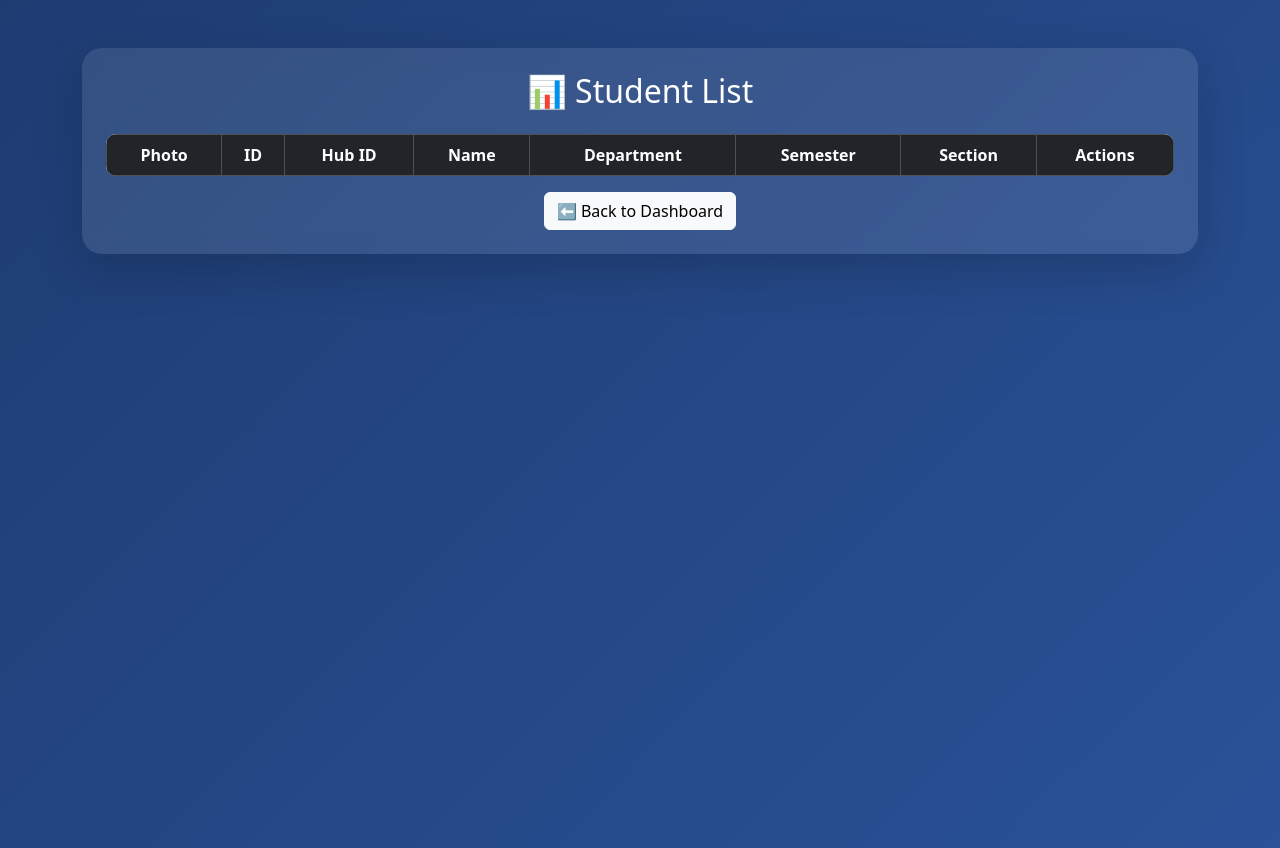
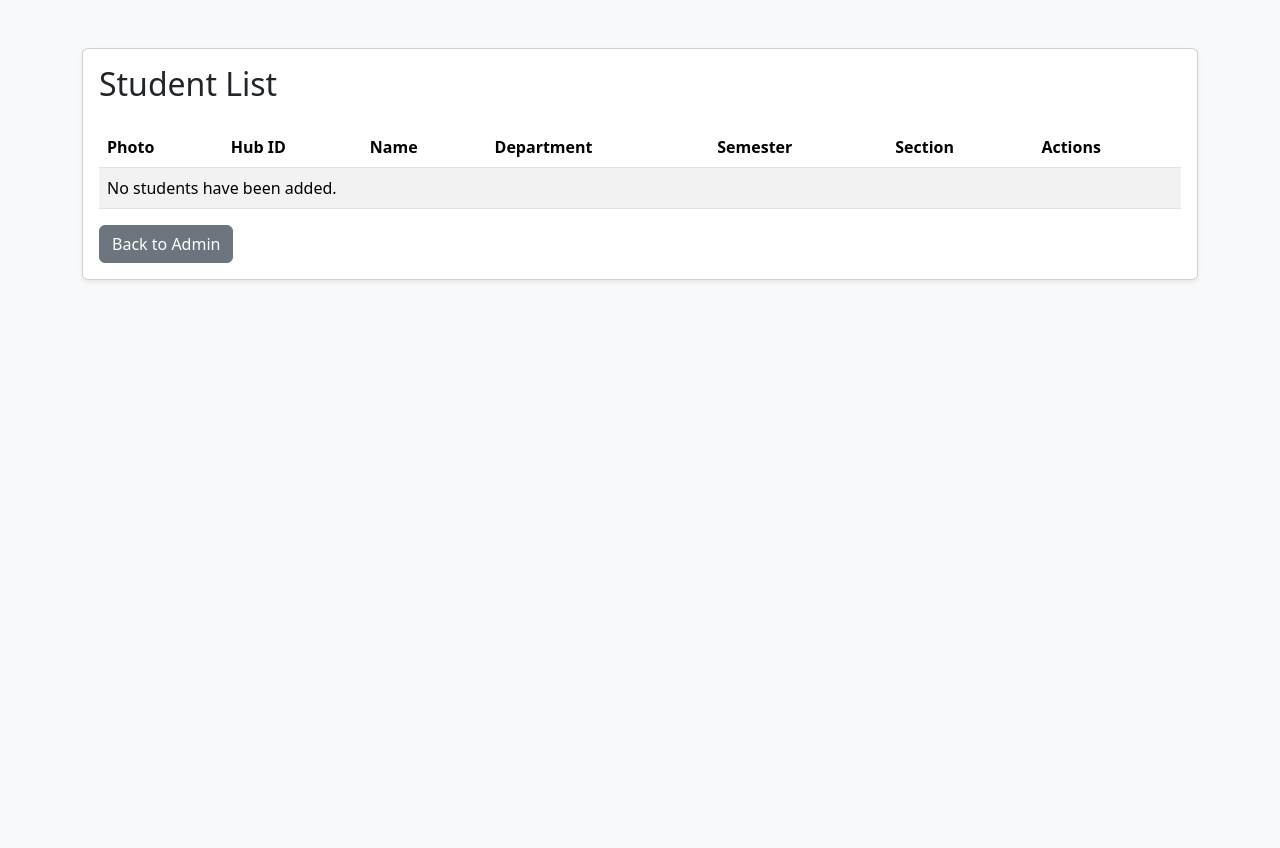
Before and after one commit to Bunny-Kadari/Student-Hub-Attendance-System, a Python web app: template templates/student_list.html in a window 1280 px wide. After the commit the page ends 281 px from the top, so only its background shows below. Run offline with Jinja, Linux system fonts and the light colour scheme; the template is opened without the code that fills it, so the values that code supplies are empty.

Commit message:
Update templates/student_list.html for fresh account workflow

```diff
--- a/templates/student_list.html
+++ b/templates/student_list.html
@@ -1,119 +1 @@
-<!DOCTYPE html>
-<html>
-<head>
-    <title>Student List</title>
-    <link href="https://cdn.jsdelivr.net/npm/bootstrap@5.3.2/dist/css/bootstrap.min.css" rel="stylesheet">
-
-    <style>
-        body {
-            background: linear-gradient(135deg, #1e3c72, #2a5298);
-            min-height: 100vh;
-        }
-
-        .card {
-            border-radius: 20px;
-            background: rgba(255,255,255,0.1);
-            backdrop-filter: blur(10px);
-            color: white;
-        }
-
-        table {
-            background: white;
-            border-radius: 10px;
-            overflow: hidden;
-        }
-
-        img {
-            border-radius: 50%;
-            object-fit: cover;
-            border: 2px solid #0d6efd;
-        }
-
-        .btn-sm {
-            border-radius: 20px;
-            padding: 4px 12px;
-        }
-
-        tr:hover {
-            background-color: #f1f1f1;
-            transition: 0.3s;
-        }
-    </style>
-</head>
-
-<body>
-
-<div class="container mt-5">
-
-    <div class="card shadow-lg border-0">
-        <div class="card-body p-4">
-
-            <h2 class="text-center mb-4">
-                📊 Student List
-            </h2>
-
-            <table class="table table-bordered table-striped text-center align-middle">
-                <thead class="table-dark">
-                    <tr>
-                        <th>Photo</th>
-                        <th>ID</th>
-                        <th>Hub ID</th>
-                        <th>Name</th>
-                        <th>Department</th>
-                        <th>Semester</th>
-                        <th>Section</th>
-                        <th>Actions</th>
-                    </tr>
-                </thead>
-
-                <tbody>
-
-                    {% for student in students %}
-                    <tr>
-
-                        <!-- PHOTO COLUMN -->
-                        <td>
-                            <img src="{{ url_for('static', filename='known_faces/' + student['hub_id'] + '.jpg') }}"
-                                 width="60" height="60">
-                        </td>
-
-                        <td>{{ student.id }}</td>
-                        <td>{{ student.hub_id }}</td>
-                        <td>{{ student.name }}</td>
-                        <td>{{ student.dept_name }}</td>
-                        <td>{{ student.semester }}</td>
-                        <td>{{ student.section }}</td>
-
-                        <!-- ACTION BUTTONS -->
-                        <td>
-                            <a href="/edit_student/{{ student.id }}"
-                               class="btn btn-warning btn-sm">
-                               ✏ Edit
-                            </a>
-
-                            <a href="/delete_student/{{ student.id }}"
-                               class="btn btn-danger btn-sm"
-                               onclick="return confirm('Are you sure?')">
-                               🗑 Delete
-                            </a>
-                        </td>
-
-                    </tr>
-                    {% endfor %}
-
-                </tbody>
-            </table>
-
-            <div class="text-center mt-3">
-                <a href="/dashboard" class="btn btn-light">
-                    ⬅ Back to Dashboard
-                </a>
-            </div>
-
-        </div>
-    </div>
-
-</div>
-
-</body>
-</html>
+<!doctype html><html lang="en"><head><meta charset="utf-8"><meta name="viewport" content="width=device-width,initial-scale=1"><title>Student List</title><link href="https://cdn.jsdelivr.net/npm/bootstrap@5.3.3/dist/css/bootstrap.min.css" rel="stylesheet"></head><body class="bg-light"><main class="container py-5"><div class="card shadow-sm"><div class="card-body"><h2 class="mb-4">Student List</h2><div class="table-responsive"><table class="table table-striped align-middle"><thead><tr><th>Photo</th><th>Hub ID</th><th>Name</th><th>Department</th><th>Semester</th><th>Section</th><th>Actions</th></tr></thead><tbody>{% for student in students %}<tr><td><img src="{{ url_for('static', filename='known_faces/' + student['hub_id'] + '.jpg') }}" width="48" height="48" class="rounded-circle" onerror="this.style.display='none'"></td><td>{{ student.hub_id }}</td><td>{{ student.name }}</td><td>{{ student.dept_name or '—' }}</td><td>{{ student.semester }}</td><td>{{ student.section }}</td><td><a href="/edit_student/{{ student.id }}" class="btn btn-sm btn-warning">Edit</a> <form method="post" action="/delete_student/{{ student.id }}" class="d-inline" onsubmit="return confirm('Delete this student and attendance?')"><button class="btn btn-sm btn-danger">Delete</button></form></td></tr>{% else %}<tr><td colspan="7">No students have been added.</td></tr>{% endfor %}</tbody></table></div><a href="/admin" class="btn btn-secondary">Back to Admin</a></div></div></main></body></html>
```
